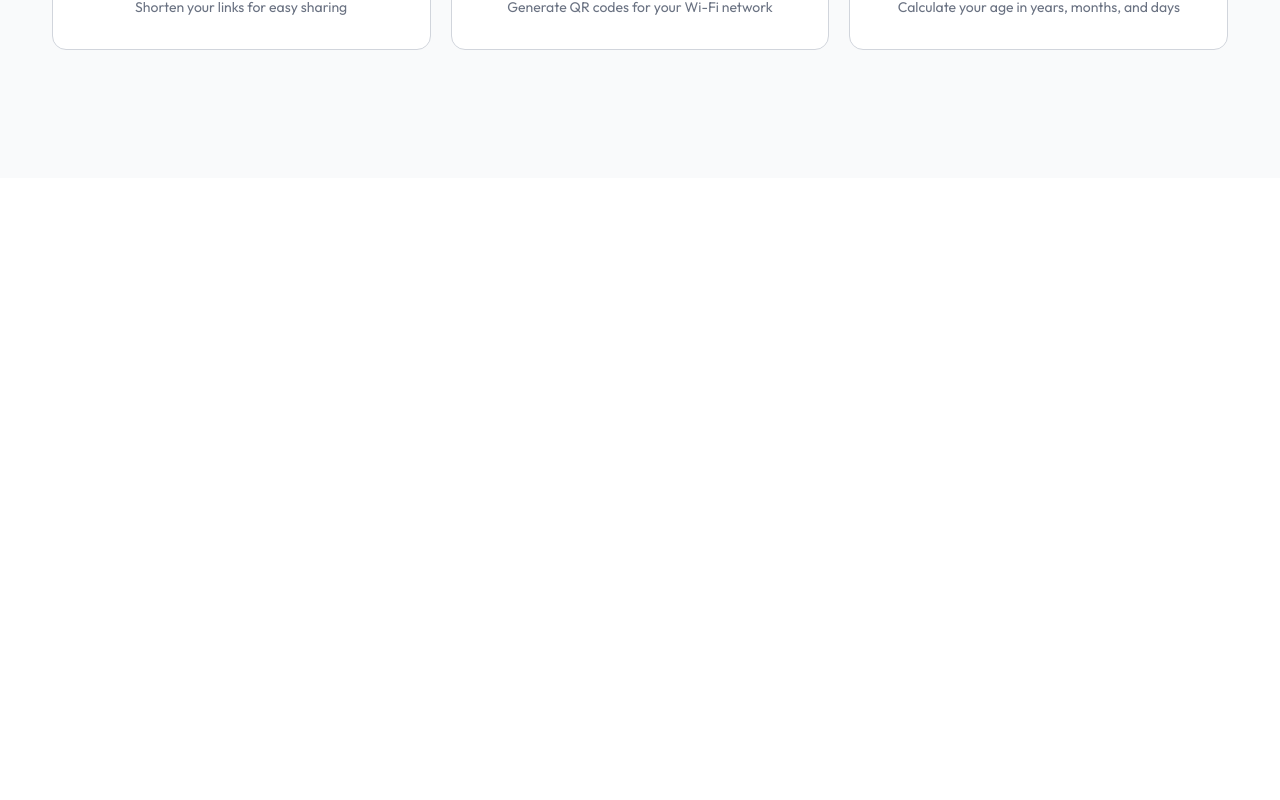
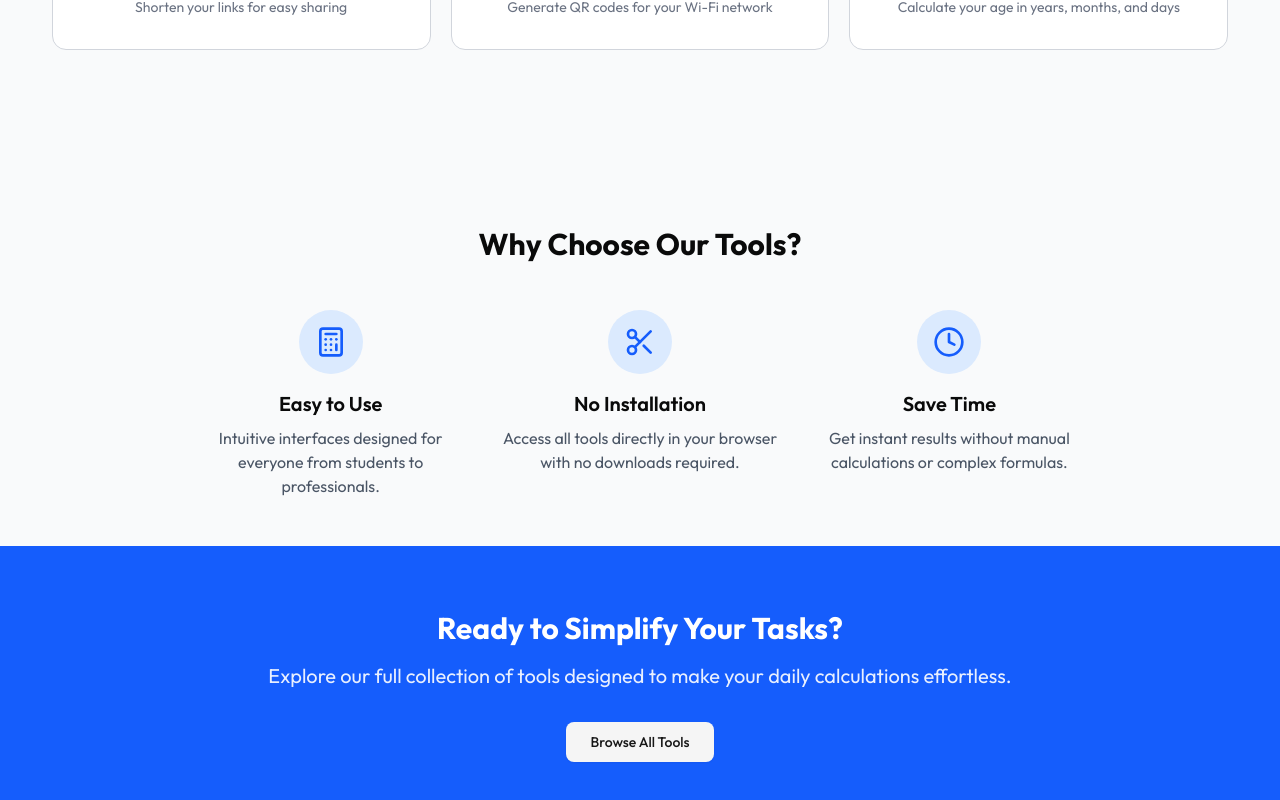
Before and after one commit to tasnimultas67/toolstrek, a Next.js app: page / in a window 1280 px wide. Shown: the part 902-1702 px from the top of the page. Before the commit the page ends 1080 px from the top, so only its background shows below. Built offline with nearby package versions, Linux system fonts and the light colour scheme.

Commit message:
feat: Add HomePage component with tool selection and features section

```diff
--- /dev/null
+++ b/app/Home-Compo/HomePage.js
@@ -0,0 +1,120 @@
+"use client";
+
+import {
+  Calculator,
+  Calendar,
+  Clock,
+  Scissors,
+  Ruler,
+  Scale,
+} from "lucide-react";
+
+import { Button } from "@/components/ui/button";
+import Link from "next/link";
+import { useState } from "react";
+import { AgeCal } from "../tools-compo/AgeCal";
+
+export function HomePage() {
+  const [activeTool, setActiveTool] = useState("age-calculator");
+
+  const tools = [
+    {
+      id: "age-calculator",
+      title: "Age Calculator",
+      description: "Calculate exact age between two dates",
+      icon: <Calendar className="w-6 h-6" />,
+      component: <AgeCal />,
+    },
+    {
+      id: "time-calculator",
+      title: "Time Calculator",
+      description: "Add or subtract time values",
+      icon: <Clock className="w-6 h-6" />,
+      component: (
+        <div className="p-8 text-center">Time Calculator - Coming Soon</div>
+      ),
+    },
+    {
+      id: "unit-converter",
+      title: "Unit Converter",
+      description: "Convert between different measurement units",
+      icon: <Ruler className="w-6 h-6" />,
+      component: (
+        <div className="p-8 text-center">Unit Converter - Coming Soon</div>
+      ),
+    },
+    {
+      id: "bmi-calculator",
+      title: "BMI Calculator",
+      description: "Calculate your Body Mass Index",
+      icon: <Scale className="w-6 h-6" />,
+      component: (
+        <div className="p-8 text-center">BMI Calculator - Coming Soon</div>
+      ),
+    },
+  ];
+
+  return (
+    <div className="bg-gradient-to-b from-gray-50 to-white">
+      {/* Features Section */}
+      <section className="py-12 px-4 sm:px-6 lg:px-8 bg-gray-50">
+        <div className="max-w-4xl mx-auto">
+          <h2 className="text-3xl font-bold text-center mb-12">
+            Why Choose Our Tools?
+          </h2>
+
+          <div className="grid grid-cols-1 md:grid-cols-3 gap-8">
+            <div className="text-center">
+              <div className="bg-blue-100 w-16 h-16 rounded-full flex items-center justify-center mx-auto mb-4">
+                <Calculator className="w-8 h-8 text-blue-600" />
+              </div>
+              <h3 className="text-xl font-semibold mb-2">Easy to Use</h3>
+              <p className="text-gray-600">
+                Intuitive interfaces designed for everyone from students to
+                professionals.
+              </p>
+            </div>
+
+            <div className="text-center">
+              <div className="bg-blue-100 w-16 h-16 rounded-full flex items-center justify-center mx-auto mb-4">
+                <Scissors className="w-8 h-8 text-blue-600" />
+              </div>
+              <h3 className="text-xl font-semibold mb-2">No Installation</h3>
+              <p className="text-gray-600">
+                Access all tools directly in your browser with no downloads
+                required.
+              </p>
+            </div>
+
+            <div className="text-center">
+              <div className="bg-blue-100 w-16 h-16 rounded-full flex items-center justify-center mx-auto mb-4">
+                <Clock className="w-8 h-8 text-blue-600" />
+              </div>
+              <h3 className="text-xl font-semibold mb-2">Save Time</h3>
+              <p className="text-gray-600">
+                Get instant results without manual calculations or complex
+                formulas.
+              </p>
+            </div>
+          </div>
+        </div>
+      </section>
+
+      {/* Call to Action */}
+      <section className="py-16 px-4 sm:px-6 lg:px-8 bg-blue-600 text-white">
+        <div className="max-w-4xl mx-auto text-center">
+          <h2 className="text-3xl font-bold mb-4">
+            Ready to Simplify Your Tasks?
+          </h2>
+          <p className="text-xl mb-8 opacity-90">
+            Explore our full collection of tools designed to make your daily
+            calculations effortless.
+          </p>
+          <Button asChild variant="secondary" size="lg">
+            <Link href="#tools">Browse All Tools</Link>
+          </Button>
+        </div>
+      </section>
+    </div>
+  );
+}
--- a/app/page.js
+++ b/app/page.js
@@ -1,5 +1,7 @@
 import Hero from "./tools-compo/Hero";
-
+import { Calculator, Clock, Scissors } from "lucide-react";
+import { Button } from "@/components/ui/button";
+import Link from "next/link";
 import HServices from "./tools-compo/HServices";
 
 export default function Home() {
@@ -8,6 +10,69 @@ export default function Home() {
       <div>
         <Hero />
         <HServices />
+        <div className="bg-gradient-to-b from-gray-50 to-white">
+          {/* Features Section */}
+          <section className="py-12 px-4 sm:px-6 lg:px-8 bg-gray-50">
+            <div className="max-w-4xl mx-auto">
+              <h2 className="text-3xl font-bold text-center mb-12">
+                Why Choose Our Tools?
+              </h2>
+
+              <div className="grid grid-cols-1 md:grid-cols-3 gap-8">
+                <div className="text-center">
+                  <div className="bg-blue-100 w-16 h-16 rounded-full flex items-center justify-center mx-auto mb-4">
+                    <Calculator className="w-8 h-8 text-blue-600" />
+                  </div>
+                  <h3 className="text-xl font-semibold mb-2">Easy to Use</h3>
+                  <p className="text-gray-600">
+                    Intuitive interfaces designed for everyone from students to
+                    professionals.
+                  </p>
+                </div>
+
+                <div className="text-center">
+                  <div className="bg-blue-100 w-16 h-16 rounded-full flex items-center justify-center mx-auto mb-4">
+                    <Scissors className="w-8 h-8 text-blue-600" />
+                  </div>
+                  <h3 className="text-xl font-semibold mb-2">
+                    No Installation
+                  </h3>
+                  <p className="text-gray-600">
+                    Access all tools directly in your browser with no downloads
+                    required.
+                  </p>
+                </div>
+
+                <div className="text-center">
+                  <div className="bg-blue-100 w-16 h-16 rounded-full flex items-center justify-center mx-auto mb-4">
+                    <Clock className="w-8 h-8 text-blue-600" />
+                  </div>
+                  <h3 className="text-xl font-semibold mb-2">Save Time</h3>
+                  <p className="text-gray-600">
+                    Get instant results without manual calculations or complex
+                    formulas.
+                  </p>
+                </div>
+              </div>
+            </div>
+          </section>
+
+          {/* Call to Action */}
+          <section className="py-16 px-4 sm:px-6 lg:px-8 bg-blue-600 text-white">
+            <div className="max-w-4xl mx-auto text-center">
+              <h2 className="text-3xl font-bold mb-4">
+                Ready to Simplify Your Tasks?
+              </h2>
+              <p className="text-xl mb-8 opacity-90">
+                Explore our full collection of tools designed to make your daily
+                calculations effortless.
+              </p>
+              <Button asChild variant="secondary" size="lg">
+                <Link href="#tools">Browse All Tools</Link>
+              </Button>
+            </div>
+          </section>
+        </div>
       </div>
     </div>
   );
--- a/app/tools-compo/WifiQRGen.js
+++ b/app/tools-compo/WifiQRGen.js
@@ -111,9 +111,14 @@ const WifiQRGen = () => {
 
     const dateYear = new Date().getFullYear();
     doc.setFontSize(8);
-    doc.text(`© ${dateYear} | Generated at TinyWaveQR`, pageWidth / 2, 290, {
-      align: "center",
-    });
+    doc.text(
+      `© ${dateYear} | Generated at TinyWaveQR, Developed by Tasnimul Haque`,
+      pageWidth / 2,
+      290,
+      {
+        align: "center",
+      }
+    );
 
     doc.save(`${ssid || "wifi"}_qr_template.pdf`);
   };
```
